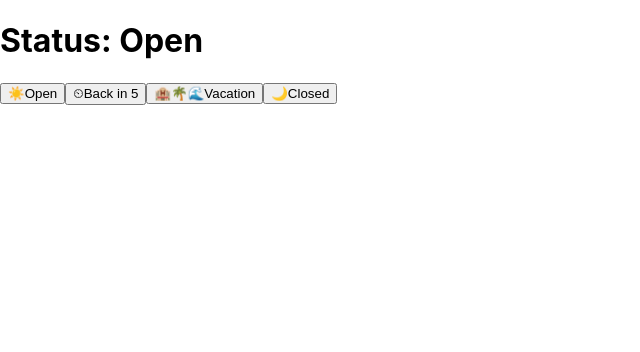
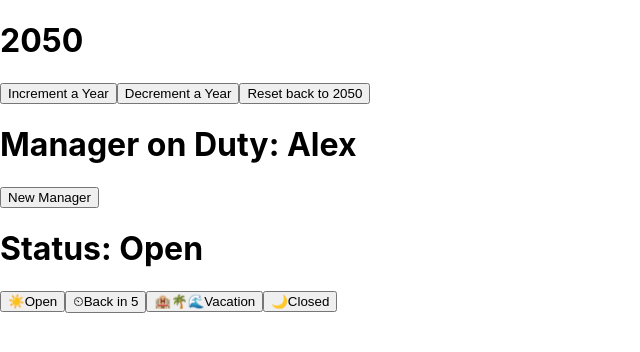
Before and after one commit to heggy231/react-basic-with-Eva, a React (Create React App) app: page / in a window 1280 px wide. Shown: the top 352 px of the page, without its empty margins (0-640 px from the left). Built offline with nearby package versions, Linux system fonts and the light colour scheme.

Commit message:
multiple useState done

```diff
--- a/src/index.js
+++ b/src/index.js
@@ -3,8 +3,29 @@
 import "./index.css";
 
 function App() {
+  const [year, setYear] = useState(2050);
+  const [manager, setManager] = useState("Alex");
   const [ status, setStatus ] = useState("Open");
   return (
+    <>
+      <div>
+        <h1>{year}</h1>
+        <button onClick={() => setYear(year + 1)}>
+          Increment a Year
+        </button>
+        <button onClick={() => setYear(year - 1)}>
+          Decrement a Year
+        </button>
+        <button onClick={() => setYear(2050)}>
+          Reset back to 2050
+        </button>
+      </div>
+      <div>
+        <h1>Manager on Duty: {manager}</h1>
+        <button onClick={() => setManager("Heggy")}>
+          New Manager
+        </button>
+      </div>
       <div>
         <h1>Status: {status}</h1>
         <button onClick={() => setStatus("☀️ Open")}>
@@ -20,6 +41,7 @@
           🌙Closed
         </button>
       </div>
+    </>
   );
 }
 
```
Also changed, not shown: asset/year-useState.png (added), 1 other file (tests, documents, lock files or other folders). Lines whose indentation alone changed are shown as unchanged.
